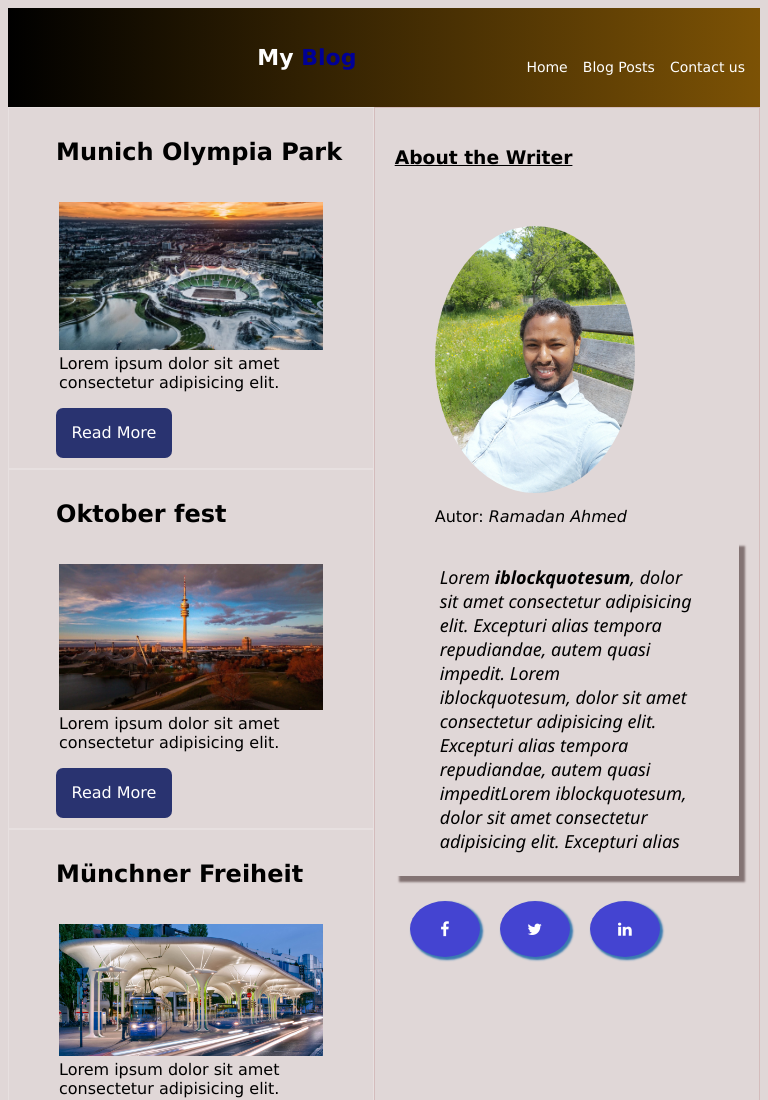
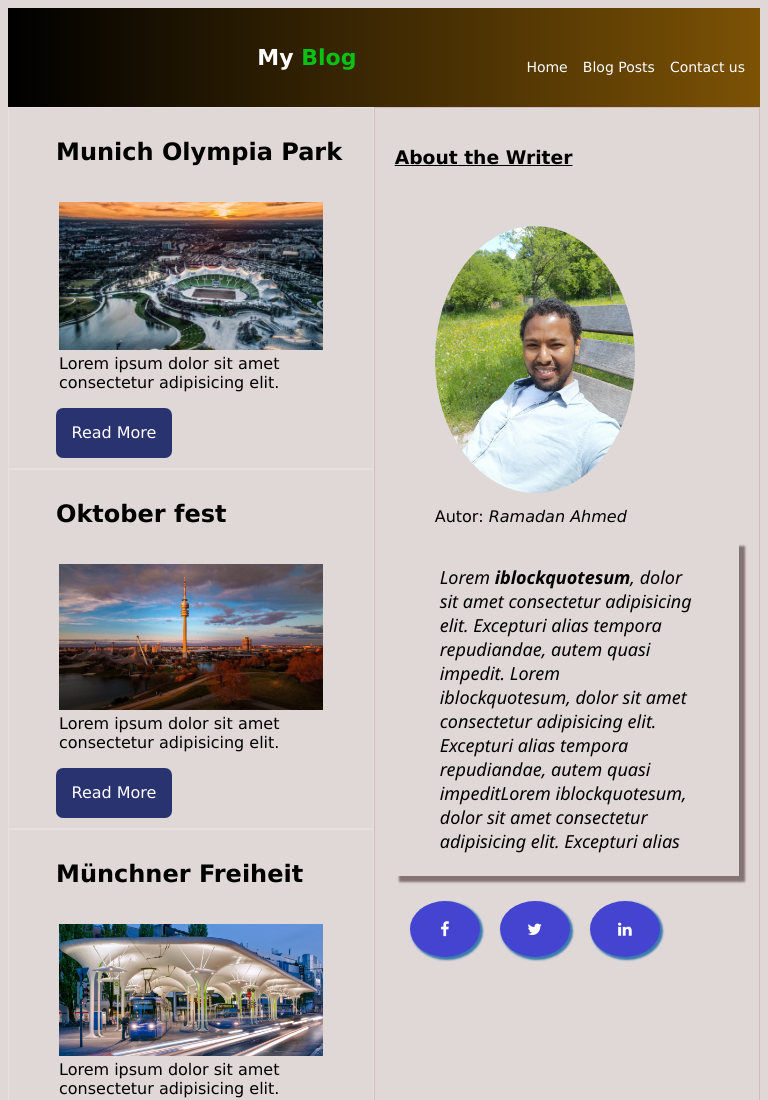
Before and after one commit to kudlacag/xasanjii, a plain HTML site: page index.html in a window 768 px wide. Shown: the top 1100 px of the page. Drawn offline with Linux system fonts and the light colour scheme.

Commit message:
Update tablet.css

```diff
--- a/tablet.css
+++ b/tablet.css
@@ -51,7 +51,7 @@ body {
   }
   #city {
     font-weight: bold;
-    color: rgb(0, 0, 150);
+    color: rgb(10, 194, 19);
   }
 
   .header > ul {
```
